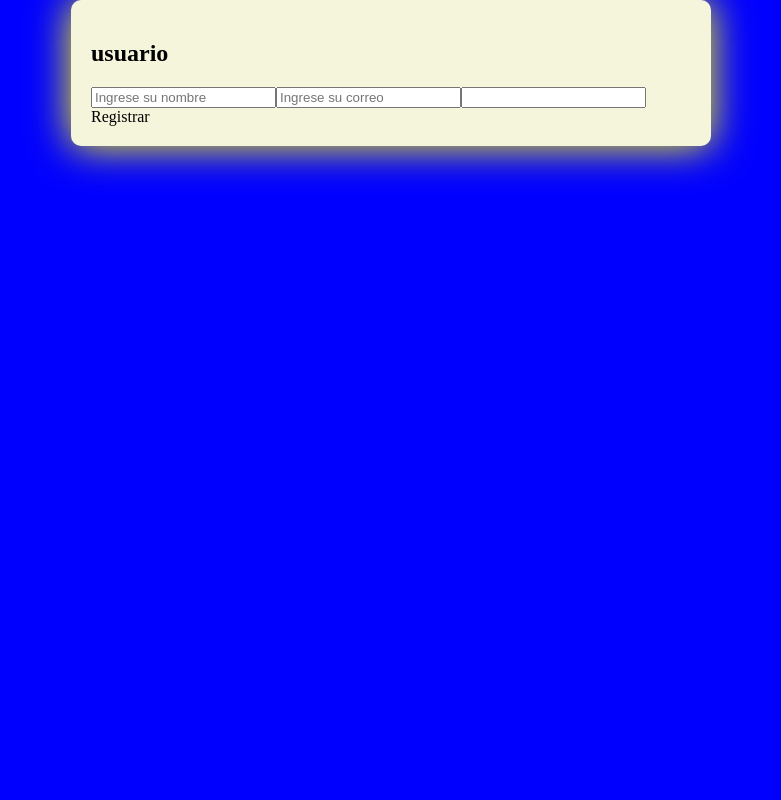
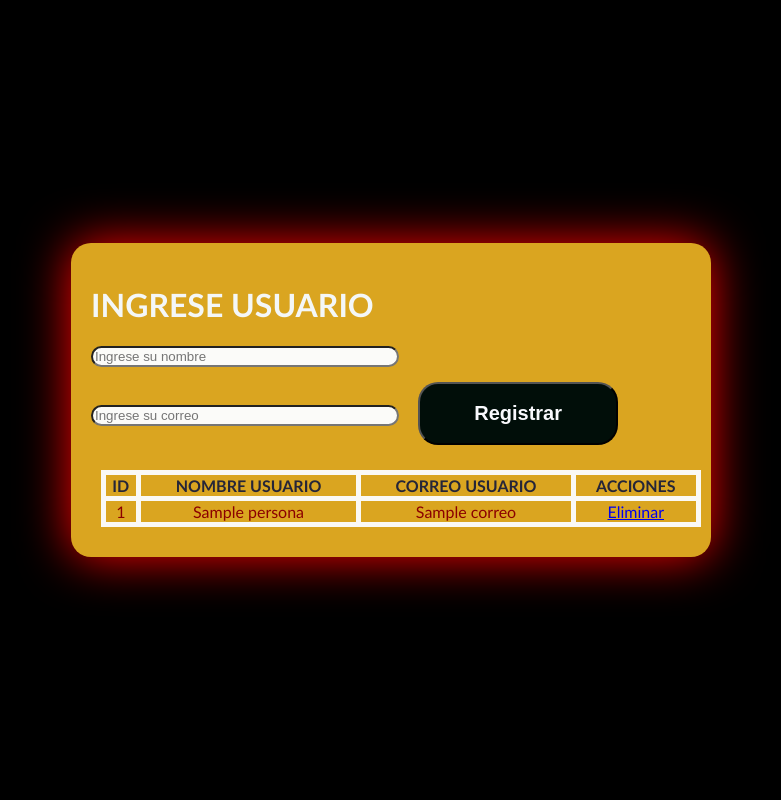
Before and after one commit to Jhofre2102/crud, a Flask app: template templates/crud.html in a window 1280 px wide. Shown: the whole page, without its empty margins (249-1030 px from the left). Run offline with Flask 3, Linux system fonts and the light colour scheme; the template is opened without the code that fills it: most values are stand-ins (such as "Sample title", 1, 10 or a date in 2020).

Commit message:
atrazado en la clase 14 mayo

```diff
--- a/main.py
+++ b/main.py
@@ -1,18 +1,28 @@
-from flask import Flask,request,render_template
-
+from flask import Flask, render_template, request, jsonify, redirect
 app=Flask(__name__)
 
-usuarios=[]
+usuario=[]
 id_contador=1
 
-@app.route("/",methods=["GET","POST"])
+@app.route ("/", methods=['GET', 'POST'])
 def crud():
     global id_contador
     if request.method=="POST":
-        nombre=request.form["nombre"]
-        correo=request.form["correo"]
+        nombre=request.form ["nombre"]
+        correo=request.form ["correo"]
+        usuario.append({"id": id_contador, "nombre": nombre, "correo": correo})
+        id_contador+=1
+        #print(usuario)
+    eliminar_id=request.args.get("eliminar")
+    if eliminar_id:
+        for diccionario in usuario:
+            if str(diccionario["id"])==eliminar_id:
+                usuario.remove(diccionario)
+                break
 
-    return render_template("crud.html")
+    return render_template ("crud.html", usuario=usuario)
+
+
 
 
 
--- a/static/style.css
+++ b/static/style.css
@@ -1,19 +1,59 @@
-body{
-
-    font-family:'Time New Roman', 'Times New Roman', Times, serif;
-    background-color: blue;
+body {
+    font-family:'Trebuchet MS', 'Lucida Sans Unicode', 'Lucida Grande', 'Lucida Sans', Arial, sans-serif;
+    background-color: black;
     display:flex;
     justify-content: center;
-    align-items:center;
-    margin:0;
+    align-items: center;
+    margin: 0;
+    min-height: 100vh;
+}
 
-}
 .contenedor{
-
-    background-color: beige;
-    border-radius: 10px;
+    background-color:goldenrod;
+    border-radius: 20px;
     max-width: 600px;
-    box-shadow: 0px 0px 40px yellow;
+    box-shadow: 0px 0px 50px red;
     padding: 20px;
     width: 90%;
 }
+
+
+h1 {
+    color: rgb(244, 247, 247);
+}
+
+form input {
+    width: 300px;
+    color:rgb(48, 3, 247);
+    border-radius: 20px;
+    background-color: rgb(251, 251, 249);
+}
+
+button{
+    margin: 15px;
+    width: 200px;
+    color: rgb(249, 249, 253);
+    background-color: rgb(1, 14, 9);
+    border-radius: 20px;
+}
+
+
+table {
+    width: 100%;
+    border-collapse:collapse;
+    margin: 10px;
+
+}
+
+table, th, td {
+    border:5px solid rgb(250, 249, 245);
+    text-align:center;
+}
+
+th {
+    color:rgb(37, 37, 56);
+}
+
+td {
+    color:darkred;
+}
--- a/templates/crud.html
+++ b/templates/crud.html
@@ -3,35 +3,31 @@
 <head>
     <meta charset="UTF-8">
     <meta name="viewport" content="width=device-width, initial-scale=1.0">
-    <title>Crud</title>
-
-    <link rel="stylesheet" href="{{url_for('static',filename='style.css')}} ">
+    <title>CRUD</title>
+    <link rel="stylesheet" href="{{ url_for('static', filename='/style.css') }}">
 </head>
-
 <body>
-
     <div class="contenedor">
-
-    <h2>usuario</h2>
-
+        <h1>INGRESE USUARIO</h1>
         <form method="POST">
-        <input type="text" placeholder="Ingrese su nombre"name=nombre><input
-        <input type="text" placeholder="Ingrese su correo"name=correo><input
-
-        <button>Registrar</button>
+        <input type="text" placeholder="Ingrese su nombre" name="nombre">
+        <input type="text" placeholder="Ingrese su correo" name="correo">
+        <button><h2>Registrar</h2></button>
         </form>
-
         <table>
+            <tr><th>ID</th><th>NOMBRE USUARIO</th><th>CORREO USUARIO</th><th>ACCIONES</th></tr>
+            {% for persona in usuario %}
+            <tr>
+                <td>{{ persona.id }}</td>
+                <td>{{ persona.nombre }}</td>
+                <td>{{ persona.correo }}</td>
+                <td><a href="/?eliminar={{ persona.id }}">Eliminar</a></td>
+            </tr>
 
 
 
-
+            {% endfor %}
         </table>
-
     </div>
-
 </body>
-
-
-
 </html>
```
Lines whose indentation alone changed are shown as unchanged.
